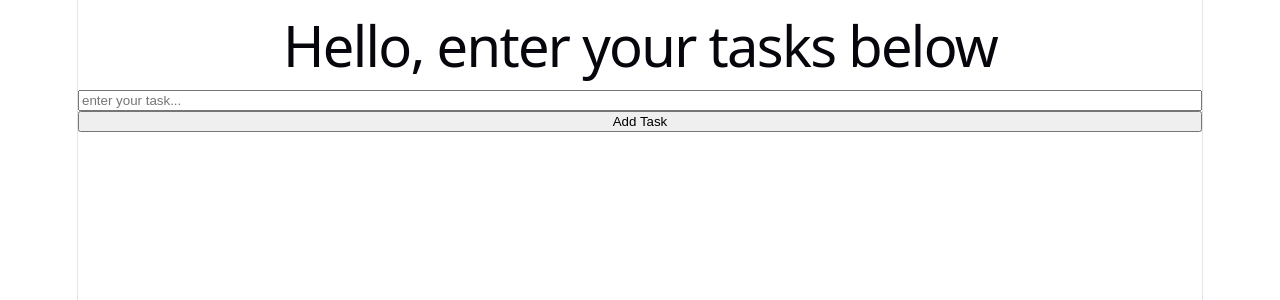
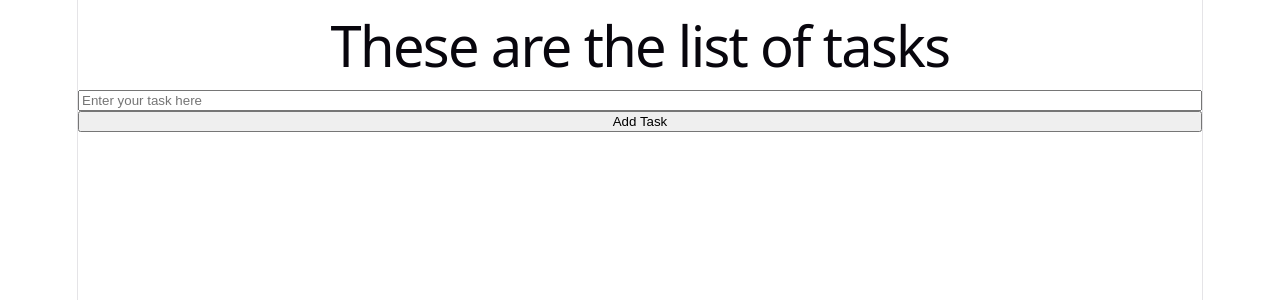
Before and after one commit to Bethany-23/js-mini-projects, a React (Vite) app in the folder list_tracker/: page / in a window 1280 px wide. Shown: the top 300 px of the page. Built offline with nearby package versions, Linux system fonts and the light colour scheme.

Commit message:
changes made

```diff
--- a/list_tracker/src/App.jsx
+++ b/list_tracker/src/App.jsx
@@ -47,33 +47,39 @@ import { useState } from "react";
 
 
 
-
-
-
-
-
 function App(){
 
-  const [task, setTask] = useState([]);
-  const [inputValue, setInputValue] = useState("");
+  const[tasks, setTasks] = useState([])
+  const[input, setInput] = useState("")
 
   const addTask = () =>{
 
   }
-  return (
+
+  const removeTask = () =>{
+    if (input.trim() !== ""){
+      const newTask = [...tasks, input];
+      setTasks(newTask);
+      setInput("");
+      localStorage.getItem()
+    }
+
+  }
+
+  return(
     <>
-      <h1>Hello, enter your tasks below</h1>
+    <h1> These are the list of tasks</h1>
 
-      <input
-        type="text"
-        placeholder="enter your task..."
-        value={inputValue}
-        onChange={(e) => setInputValue(e.target.value)}
-      />
+    <input
+    type="text"
+    placeholder="Enter your task here"
+    value={input}
+    onChange={(e)=>setInput(e.target.value)}
+     />
+    <button onClick={addTask}> Add Task</button>
+    </>
+  )
 
-      <button onClick={addTask}>Add Task</button>
-    </>
-  );
 }
 
 export default App;
```
